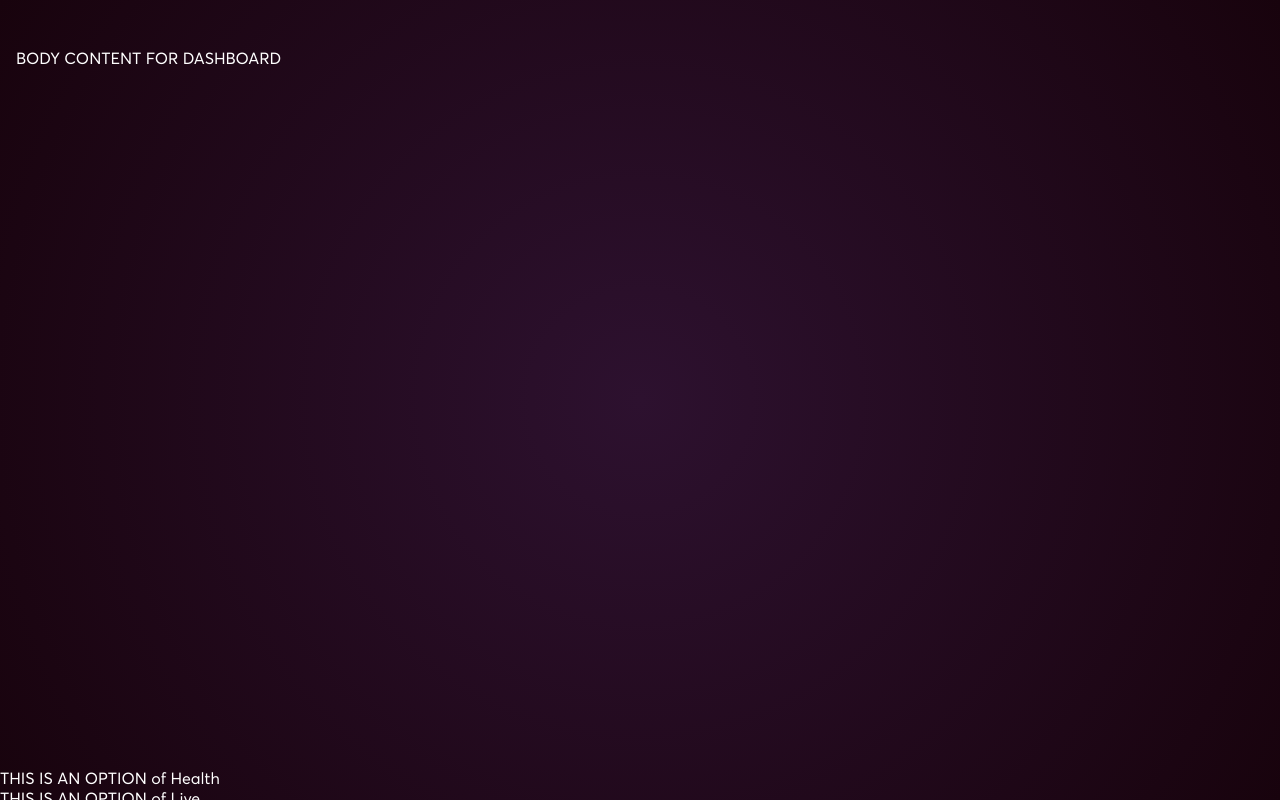
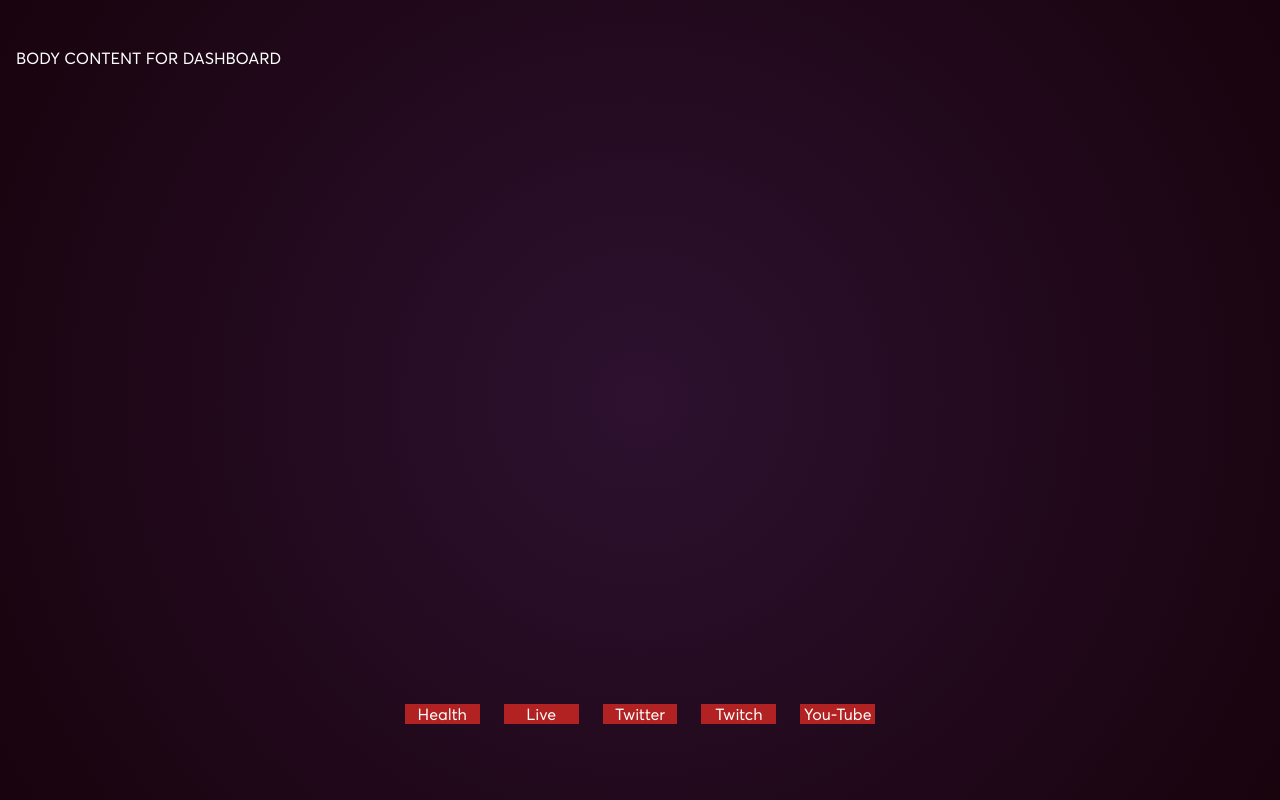
Before and after one commit to publicFunction/MyReactSite, a React (Create React App) app: page / in a window 1280 px wide. Built offline with nearby package versions, Linux system fonts and the light colour scheme; no server answers; what react-router-redux would draw is missing.

Commit message:
Bade tidy up
Signed-off-by: Chris Moss <chris@publicfunction.co.uk>

```diff
--- a/src/components/Body/Body.scss
+++ b/src/components/Body/Body.scss
@@ -1,4 +1,4 @@
 .Container {
   position: relative;
-  height: 92vh;
+  height: 82vh;
 }
--- a/src/components/Footer/Footer.scss
+++ b/src/components/Footer/Footer.scss
@@ -1,57 +1,16 @@
 @import './../../sass/colors';
 
-.Sidebar {
-  height: 100vh;
-  min-width: 15vw;
+.Footer {
+  height: 10vh;
+  min-width: 100vw;
   background-color: transparent;
   padding: 1rem;
   color: $white;
   display: flex;
   flex: 0 0 10%;
-  flex-direction: column;
-
-  h1.Sidebar-title {
-    margin: 1rem 0;
+  flex-direction: row;
+  justify-content: center;
+  .Option {
+    margin: 0 0.75rem;
   }
-
-  .Sidebar-Organisations {
-    margin: 2rem 1rem;
-    .Organisation {
-      margin-bottom: 2rem;
-      position: relative;
-      .Name {
-        font-weight: 800;
-        margin-left: 1em;
-        &.Header {
-          height: auto;
-          font-weight: 700;
-          font-size: 1.25em;
-          padding: 0;
-          margin: 0;
-        }
-      }
-      .icons {
-        position: absolute;
-        top: 0;
-        right: 0;
-      }
-      .Projects {
-        margin-top: 0.5rem;
-        .Project {
-          margin: 0 0 0.5rem 2rem;
-          color: $subMenuText;
-          &.active {
-            color: $white;
-          }
-          &:hover {
-            cursor: pointer;
-          }
-          /*&:first-child {
-            color: $white;
-          }*/
-        }
-      }
-    }
-  }
-
 }
--- a/src/components/Option/Option.js
+++ b/src/components/Option/Option.js
@@ -7,7 +7,7 @@ class Option extends Component {
   render() {
     return (
       <div className={classnames('Option', this.props.classes)}>
-        THIS IS AN OPTION of {this.props.classes}
+        {this.props.classes}
       </div>
     );
   }
--- a/src/components/Option/Option.scss
+++ b/src/components/Option/Option.scss
@@ -0,0 +1,8 @@
+.Option {
+  background-color: firebrick;
+  width: 6%;
+  height: 100%;
+  display: inline-flex;
+  justify-content: center;
+  vertical-align: middle;
+}
```
